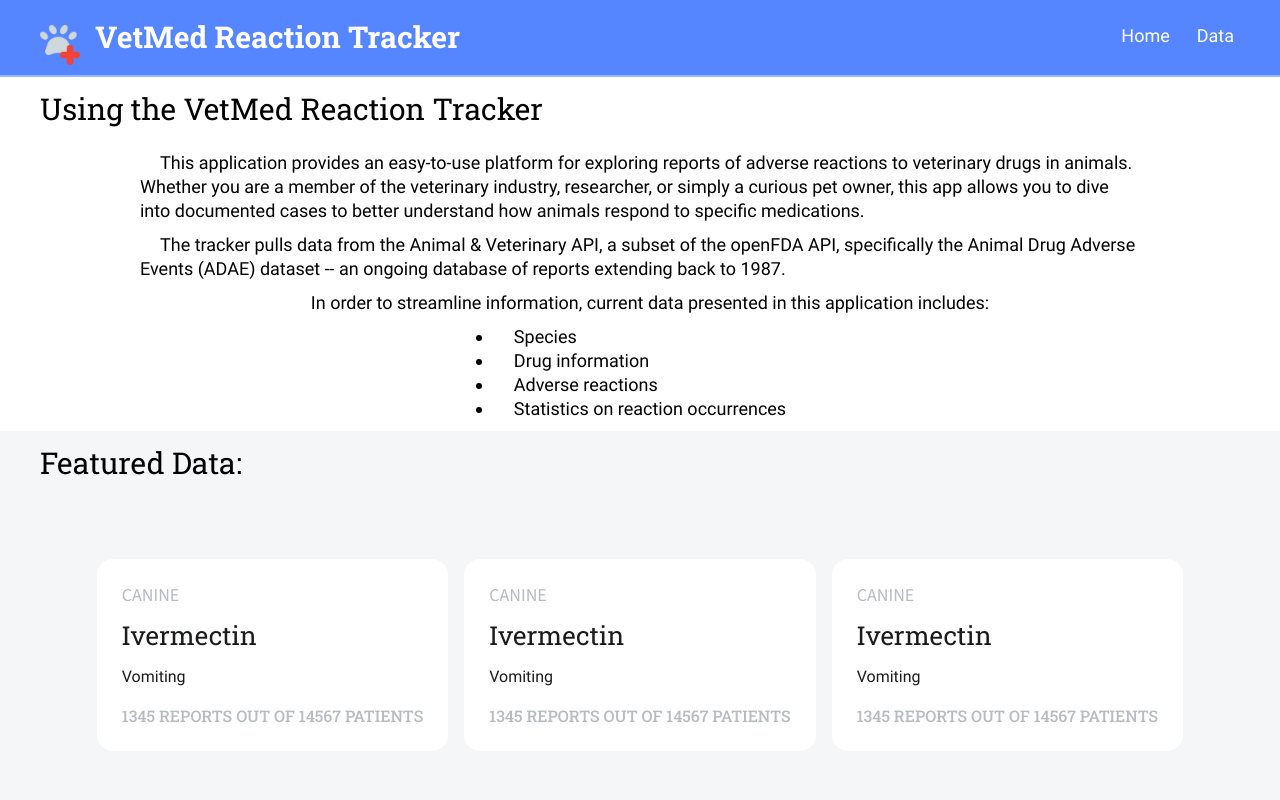
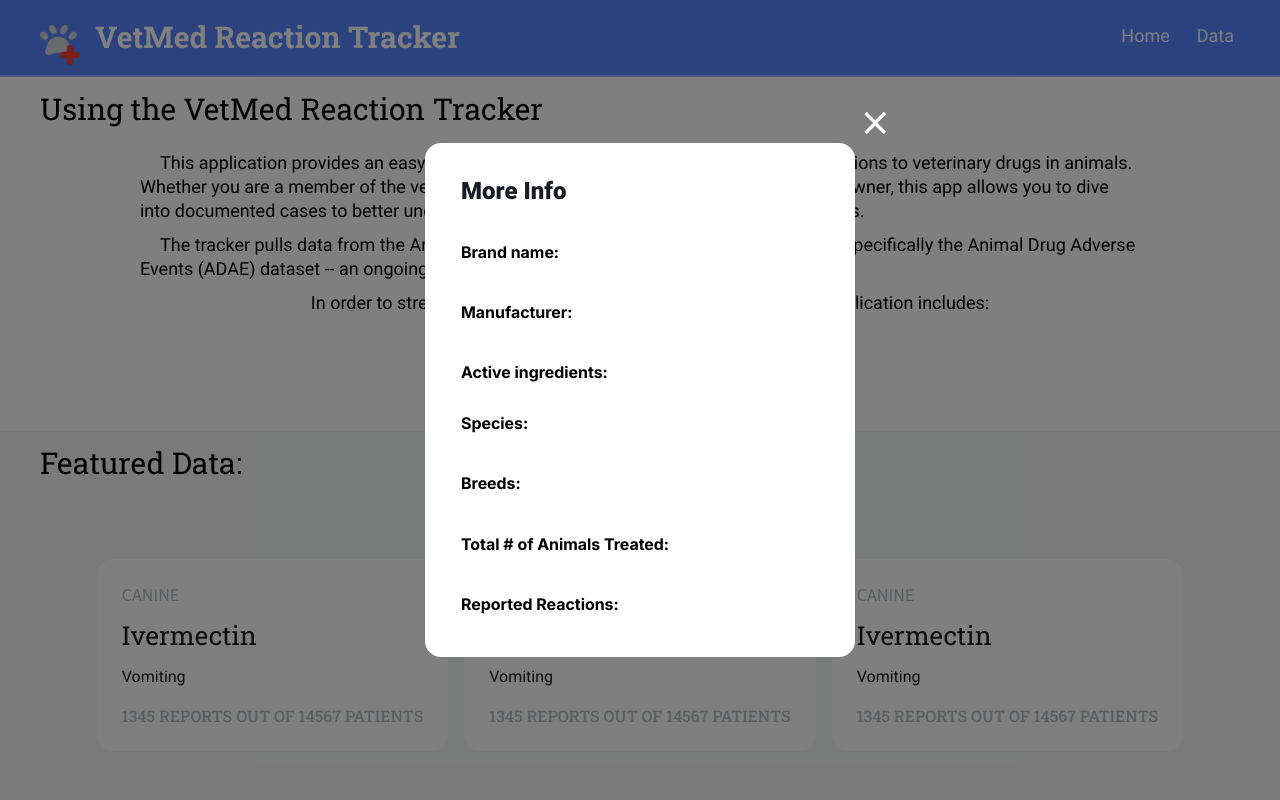
Before and after one commit to jorohino/vetmed-tracker-frontend, a React (Vite) app: page / in a window 1280 px wide. Shown: the top 800 px of the page. Built offline with nearby package versions, Linux system fonts and the light colour scheme.

Commit message:
Implement basic modal CSS

```diff
--- a/src/components/Main/Main.jsx
+++ b/src/components/Main/Main.jsx
@@ -3,6 +3,7 @@ import "./Main.css";
 import Header from "../Header/Header";
 import FeaturedData from "../FeaturedData/FeaturedData";
 import About from "../About/About";
+import Modal from "../Modal/Modal";
 
 function Main({}) {
   return (
@@ -12,6 +13,7 @@ function Main({}) {
         <FeaturedData />
         <About />
       </main>
+      <Modal></Modal>
     </>
   );
 }
--- a/src/components/Modal/Modal.css
+++ b/src/components/Modal/Modal.css
@@ -0,0 +1,72 @@
+.modal {
+  position: fixed;
+  top: 0;
+  right: 0;
+  bottom: 0;
+  left: 0;
+  background-color: rgba(0, 0, 0, 0.5);
+  display: flex;
+  justify-content: center;
+  align-items: center;
+}
+
+.modal__close {
+  background: center no-repeat url("../../assets/close.svg");
+  border: none;
+  width: 40px;
+  height: 40px;
+  position: absolute;
+  bottom: calc(100%);
+  left: calc(100%);
+  cursor: pointer;
+  margin: 0;
+  padding: 0;
+}
+
+.modal__content {
+  width: 100%;
+  max-width: 430px;
+  padding: 34px 36px 28px 36px;
+  box-sizing: border-box;
+  background-color: rgb(255, 255, 255);
+  border-radius: 16px;
+  position: relative;
+  display: flex;
+  flex-direction: column;
+}
+
+.modal__title {
+  margin: 0 0 22px 0;
+  padding: 0;
+  font-family: "Roboto";
+  font-size: 24px;
+  font-weight: 900;
+  line-height: 28.13px;
+  color: rgb(26, 27, 34);
+}
+
+.modal__drug-info-container {
+  margin: 0;
+  padding: 0;
+  display: flex;
+  flex-direction: column;
+  gap: 10px;
+  font-family: "Inter";
+  font-weight: 400;
+}
+
+.modal__drug-info {
+}
+
+.modal__rxn-info-container {
+  margin: 0;
+  padding: 0;
+  display: flex;
+  flex-direction: column;
+  gap: 10px;
+  font-family: "Inter";
+  font-weight: 400;
+}
+
+.modal__rxn-info {
+}
--- a/src/components/Modal/Modal.jsx
+++ b/src/components/Modal/Modal.jsx
@@ -0,0 +1,40 @@
+import { React } from "react";
+import "./Modal.css";
+
+function Modal({}) {
+  return (
+    <div className="modal">
+      <div className="modal__content">
+        <h2 className="modal__title">More Info</h2>
+        <button className="modal__close" type="button"></button>
+        <div className="modal__drug-info-container">
+          <p className="modal__drug-info">
+            <strong>Brand name:</strong>
+          </p>
+          <p className="modal__drug-info">
+            <strong>Manufacturer:</strong>
+          </p>
+          <p className="modal__drug-info">
+            <strong>Active ingredients:</strong>
+          </p>
+        </div>
+        <div className="modal__rxn-info-container">
+          <p className="modal__rxn-info">
+            <strong>Species:</strong>
+          </p>
+          <p className="modal__rxn-info">
+            <strong>Breeds:</strong>
+          </p>
+          <p className="modal__rxn-info">
+            <strong>Total # of Animals Treated:</strong>
+          </p>
+          <p className="modal__rxn-info">
+            <strong>Reported Reactions:</strong>
+          </p>
+        </div>
+      </div>
+    </div>
+  );
+}
+
+export default Modal;
```
